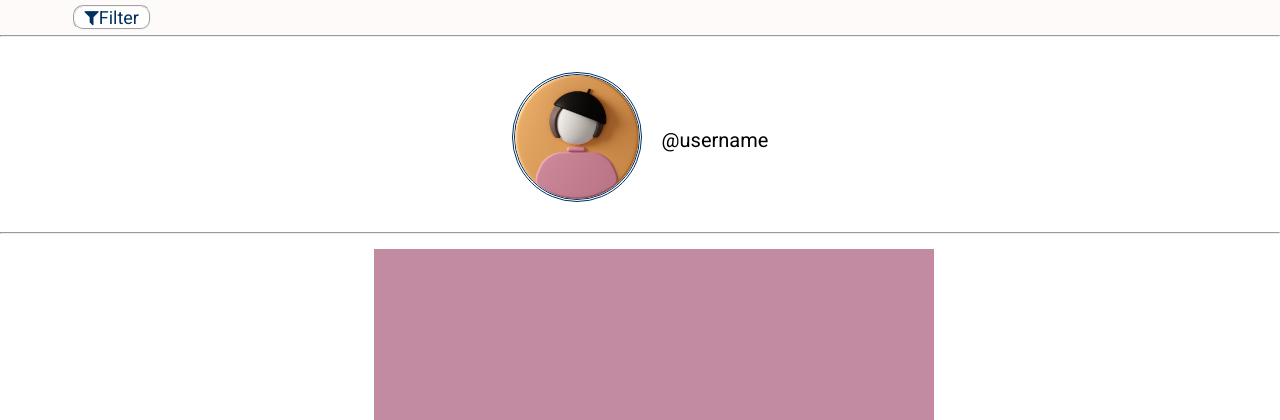
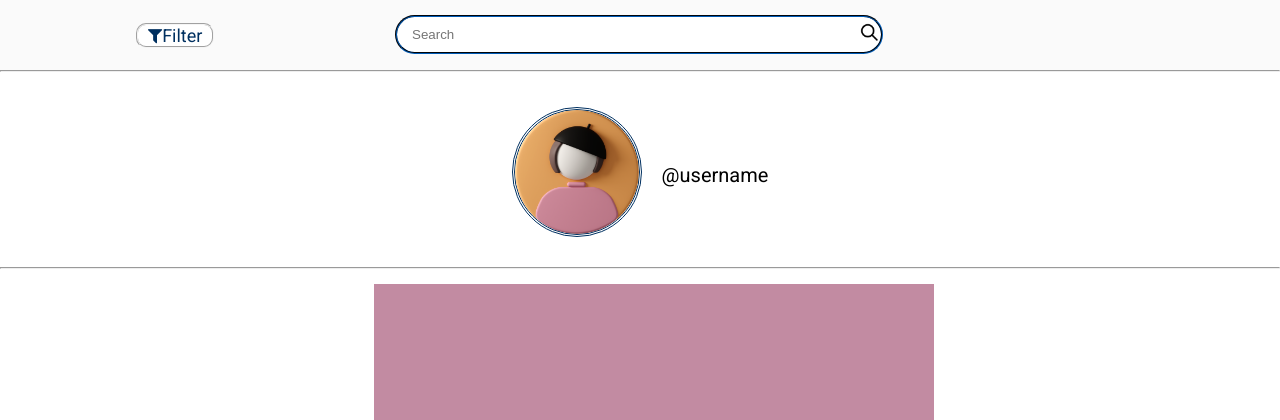
Before and after one commit to LilianaPopa-stud/Proiect-TW, a PHP site: page /anotherUser.html in a window 1280 px wide. Shown: the part 95-515 px from the top of the page. Run offline with PHP 8.4, Linux system fonts and the light colour scheme; some web fonts are replaced.

Commit message:
style.html

```diff
--- a/anotherUser.html
+++ b/anotherUser.html
@@ -25,8 +25,16 @@
         </div>
     </nav>
     <section>
-        <div class="wrapper">
-            <div class="btn1"> <button><i class="fa fa-filter"></i>Filter</button></div>
+        <div class="wrapper-user">
+            <div class="btn1-user"> <button><i class="fa fa-filter"></i>Filter</button></div>
+            <div class="container-user">
+                <form action="/" method="GET" class="form">
+                    <input type="search" placeholder="Search" class="search-field" />
+                    <button type="submit" class="search-button">
+                        <img src="search.png" alt="">
+                    </button>
+                </form>
+            </div>
             </div>
         </div>
 
--- a/style.css
+++ b/style.css
@@ -71,6 +71,27 @@ a {
   width: 700px;
   height: 100px
 }
+.wrapper-user {
+  display: grid;
+  background-color: #fafafa;
+  grid-template-columns: 1fr 1fr 6fr 2fr ;
+  padding-bottom: 5px;
+  padding: 10px;
+  align-items: center;
+}
+.container-user {
+  width: 500px;
+  height: 50px;
+  grid-column-start: 3;
+  grid-column-end: 3;
+  margin: auto;
+}
+.btn1-user{
+    grid-column-start: 2;
+    grid-column-end: 2;
+
+
+}
 
 .form {
   display: flex;
```
